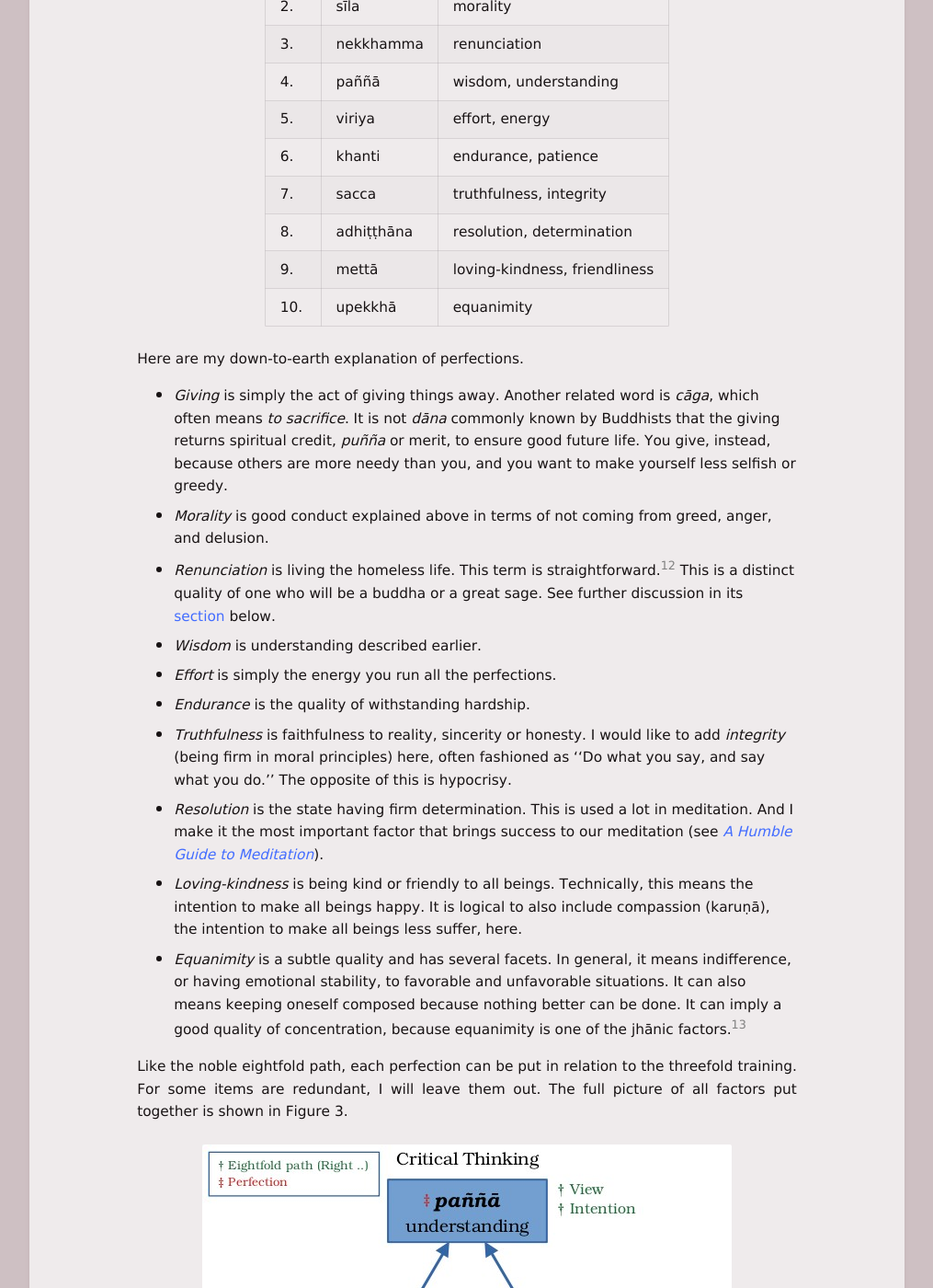
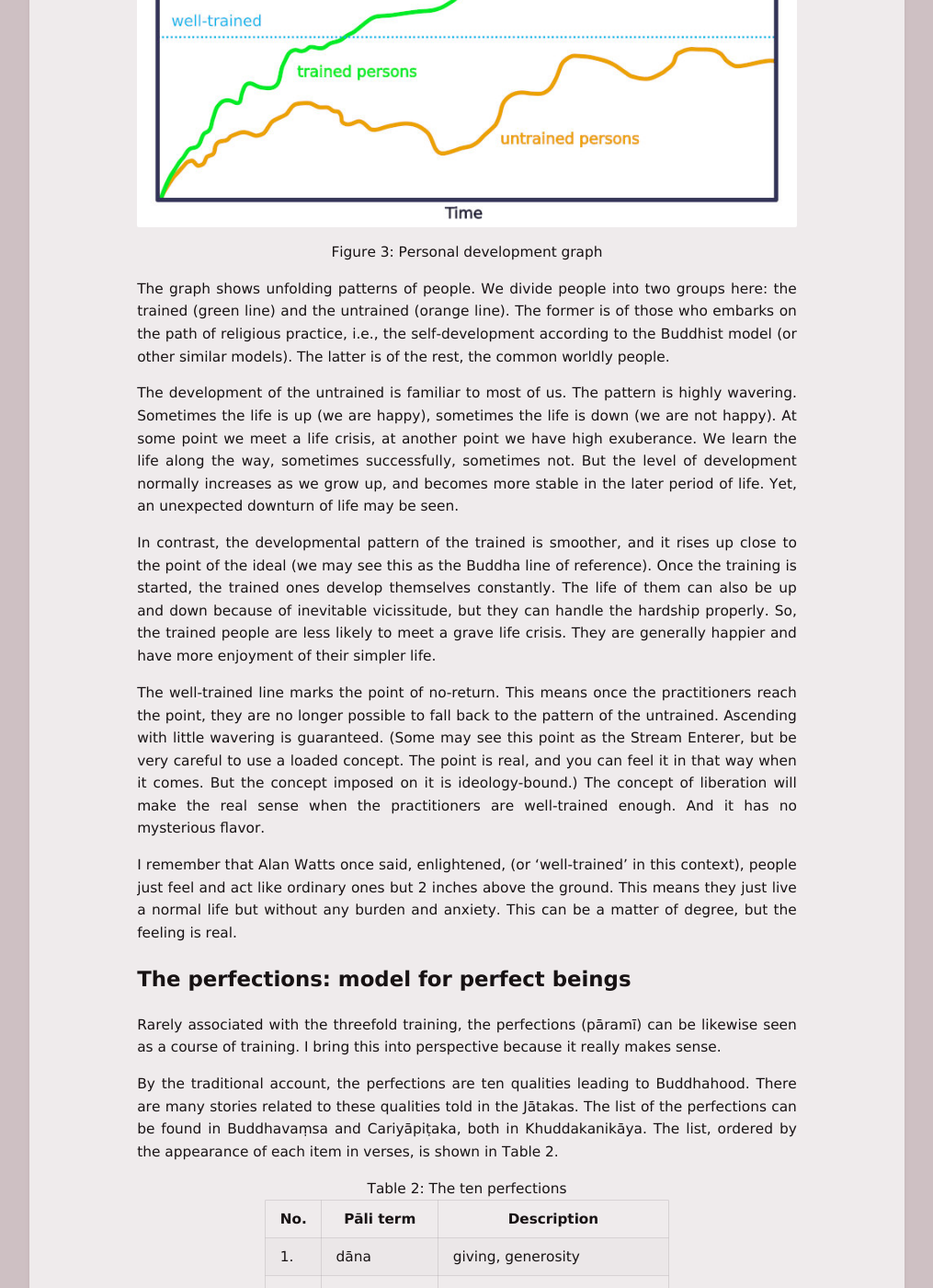
Before and after one commit to bhaddacak/bhaddacak.github.io, a Jekyll site: the page built from _pages/budselfdev.md, in a window 1280 px wide and 1400 px high, scrolled down 6732 px. Shown: the whole window at 92% size, without its empty margins (132-1147 px from the left). Built offline with Jekyll 4.4.1, drawn with Linux system fonts in a browser that asks for light colours; some of the changed text lies outside the part shown.

Commit message:
update budselfdev

```diff
--- a/_pages/budselfdev.md
+++ b/_pages/budselfdev.md
@@ -2,13 +2,13 @@
 title: "Buddhism as a Model of Self-Development"
 permalink: /budselfdev
 is_article: true
-date: 2024-11-21 12:00:00 +0700
+date: 2026-02-08 12:00:00 +0700
 ---
 
 - TOC
 {:toc}
 
-After I studied Buddhism seriously and critically, it happens that many things taught by the tradition have to be discarded. I do not want to make myself in trouble by rejecting the tradition. But rather my integrity does not allow inconsistency happens. When we really understand things critically, we cannot help rejecting things not conforming to what we hold as true.
+After I studied Buddhism seriously and critically, it happens that many things taught by the tradition have to be discarded. I do not want to make myself in trouble by rejecting the tradition. But rather my integrity does not allow inconsistency (which probably leads to hypocrisy). When we really understand things critically, we cannot help rejecting things not conforming to what we hold as true.
 
 Still, many things in Buddhism survive the bomb of critical thinking, and we can apply them to our contemporary life. Here I will show the most realistic use of Buddhism that has withstood tests for more than two millennia. But to make it applicable to the world today, we have to interpret it with new light.
 
@@ -35,7 +35,7 @@ It is worth noting that, the wholesome life in Buddhist view is not achieved by
 
 The threefold learning is the backbone of Buddhist training (sikkhā), commonly known as the triad *sīla* (morality), *samādhi* (concentration), and *paññā* (wisdom). The general idea is simple: Embarking on the Buddhist way of living, one must learn (a) to behave properly or be moral, (b) to concentrate the mind, and (c) to be wise.
 
-The general idea is so vague that applying these to the real life looks indistinct from the general good way of living. Unquestionably, one has to be ethical according to the social standard, and to be wise is far better than to be foolish. Concentration sounds a little unique, but it can mean the opposite of ADHD (Attention  Deficit Hyperactivity Disorder), which normal, healthy people have.
+The general idea is so vague that applying these to the real life looks indistinct from the general good way of living. Unquestionably, one has to be ethical according to the social standard, and to be wise is far better than to be foolish. Concentration sounds a little unique, but it can mean the opposite of ADHD (Attention Deficit Hyperactivity Disorder), which normal, healthy people have.
 
 To understand the training in the Buddhist way, we have to trace its origin first. Surprisingly, there are scanty details on the subject. Mostly they are just mentioned by each name, without any further explanation. An important instance can be found in Mahāparinibbānasutta.
 
@@ -153,6 +153,25 @@ I suggest instead that those who lead themselves with the Buddhist way of traini
 
 [^healthiness]: If an explanation has to be given at all, I will define the ultimate goal as *healthiness in its entirety*.
 
+## The practical idea of liberation
+
+Suggestion in the previous section that practitioners should delete 'liberation' and the like from their practical dictionary may make some feel uncomfortable or ungrounded or a little blasphemous. So, I add an illustration of the idea of liberation according to our model, shown in Figure 3.
+
+<center>
+<img src="assets/images/self-dev-graph.jpg" alt="Personal development graph" title="Personal development graph" />
+<br>Figure 3: Personal development graph
+</center>
+
+The graph shows unfolding patterns of people. We divide people into two groups here: the trained (green line) and the untrained (orange line). The former is of those who embarks on the path of religious practice, i.e., the self-development according to the Buddhist model (or other similar models). The latter is of the rest, the common worldly people.
+
+The development of the untrained is familiar to most of us. The pattern is highly wavering. Sometimes the life is up (we are happy), sometimes the life is down (we are not happy). At some point we meet a life crisis, at another point we have high exuberance. We learn the life along the way, sometimes successfully, sometimes not. But the level of development normally increases as we grow up, and becomes more stable in the later period of life. Yet, an unexpected downturn of life may be seen.
+
+In contrast, the developmental pattern of the trained is smoother, and it rises up close to the point of the ideal (we may see this as the Buddha line of reference). Once the training is started, the trained ones develop themselves constantly. The life of them can also be up and down because of inevitable vicissitude, but they can handle the hardship properly. So, the trained people are less likely to meet a grave life crisis. They are generally happier and have more enjoyment of their simpler life.
+
+The well-trained line marks the point of no-return. This means once the practitioners reach the point, they are no longer possible to fall back to the pattern of the untrained. Ascending with little wavering is guaranteed. (Some may see this point as the Stream Enterer, but be very careful to use a loaded concept. The point is real, and you can feel it in that way when it comes. But the concept imposed on it is ideology-bound.) The concept of liberation will make the real sense when the practitioners are well-trained enough. And it has no mysterious flavor.
+
+I remember that Alan Watts once said, enlightened, (or 'well-trained' in this context), people just feel and act like ordinary ones but 2 inches above the ground. This means they just live a normal life but without any burden and anxiety. This can be a matter of degree, but the feeling is real.
+
 ## The perfections: model for perfect beings
 
 Rarely associated with the threefold training, the perfections (pāramī) can be likewise seen as a course of training. I bring this into perspective because it really makes sense.
@@ -264,7 +283,7 @@ It is true that ascetic life is essential to the enlightenment of the Buddha, as
 >
 > Being a householder [is] inconvenient; [it is like a] dusty (defiled) path; taking up the ascetic life [is like] an open space. [Being one] living in a house [is] not easy to completely, perfectly like a well-scraped conch, practice the religious life. Indeed, I, cutting down hair and beard, putting on yellow robes, should go forth from home into homelessness. (my translation)
 
-We can say that early Buddhism gave high value to ascetic lifestyle, and it seems inevitable that the Buddha had to establish the ascetic community (the Saṅgha). So, it is logical to have renunciation as a key factor of successful practitioners. Bu it is too far to say that everyone should be an ascetic from Buddhist ideology.
+We can say that early Buddhism gave high value to ascetic lifestyle, and it seems inevitable that the Buddha had to establish the ascetic community (the Saṅgha). So, it is logical to have renunciation as a key factor of successful practitioners. But it is too far to say that everyone should be an ascetic from Buddhist ideology.
 
 Now I will fast-forward to our time. Is renunciation still relevant nowadays? As we can see in Buddhist countries, many monks now have a lot of money and use luxurious articles. Their life is far comfortable than many poor people in the country. Many Theravāda monks, except having wife and children, live much like householders nowadays. Will renunciation really help, then?
 
@@ -282,6 +301,6 @@ If you are a Buddhist uncomfortable with many absurd ideas and practices in the
 
 The last caveats: All three folds of the training have to be practice in this very life. Do not develop only morality in this life and postpone concentration to the next, then develop wisdom in another next, otherwise you will miss the whole thing. And the training has to be done throughout your life. Once started, it will be never finished.
 
-The last assertion: The guideline articulated so far is not just a fancy or a thesis proposal. This practical guide can really be done, not so difficult as the tradition puts/stipulates/imagines it, and it has been being done with affirmative result.
+The last assertion: The guideline articulated so far is not just a fancy or a thesis proposal. This practical guide can really be done, not so difficult as the tradition puts/stipulates/imagines it, and it has been being done with an affirmative result.
 
 ## Notes
```
Also changed, not shown: other parts of _pages/budselfdev.md (+2 -2 lines), _pages/index.md (+1 -1 lines), assets/images/self-dev-graph.jpg (added).
